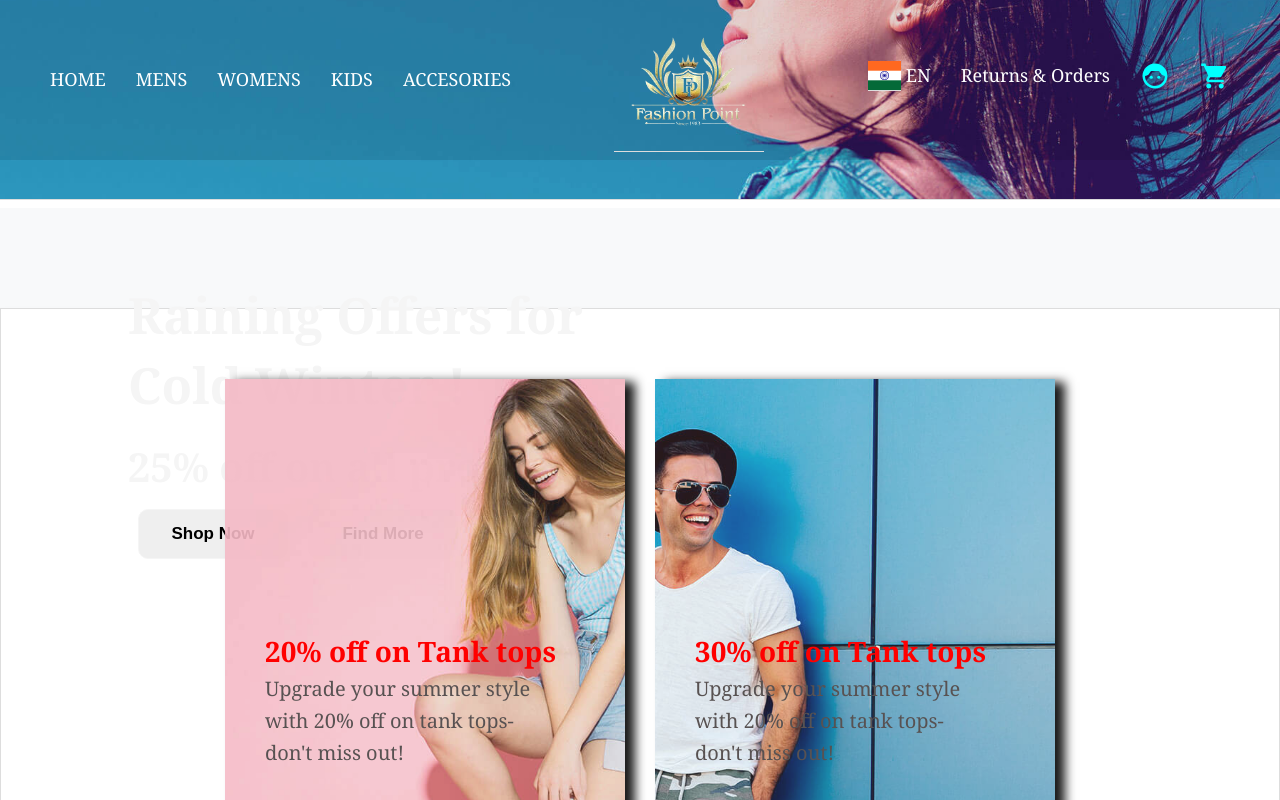
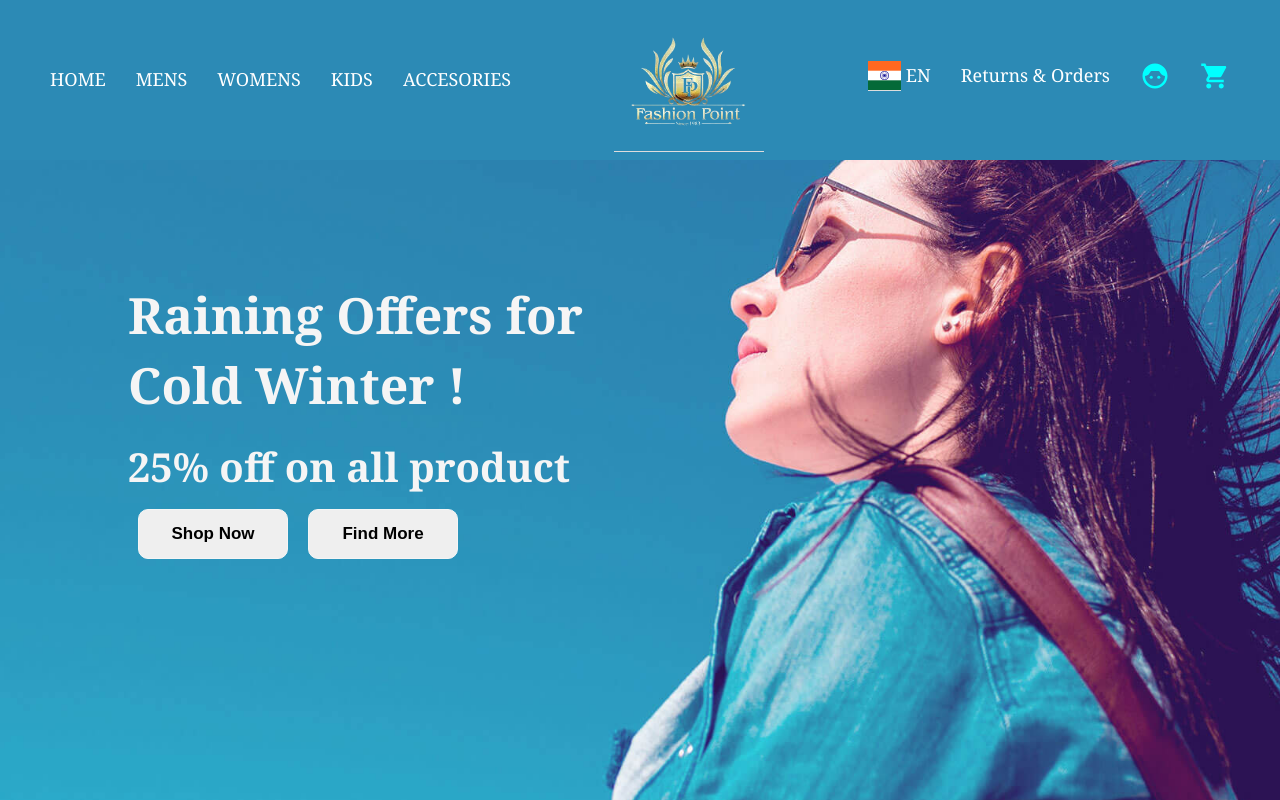
Before and after one commit to YashSakharkar/fashion-point, a React (Create React App) app: page / in a window 1280 px wide. Shown: the top 800 px of the page. Built offline with nearby package versions, Linux system fonts and the light colour scheme.

Commit message:
Added banner card and header

```diff
--- a/src/Banner/Banner.css
+++ b/src/Banner/Banner.css
@@ -2,10 +2,11 @@
 
 .body-banner-image img{
     width: 100%;
-    /* height:850px; */
+    height:850px;
+    display: block;
 }
 .banner-header {
-    position: absolute;
+    position:absolute;
     top: 35%;
     left: 10%;
 }
--- a/src/Card/Card.js
+++ b/src/Card/Card.js
@@ -9,11 +9,11 @@ const Card = () => {
     <div className="card-container">
       {
 
-        CardImages.map((image) => {
+        CardImages.map((image,index) => {
         return (
 
 
-              <div className="box">
+              <div className="box" key={index}>
                 <img src={image.cardImage} alt={image.alt} />
 
                 <div className="over-img">
--- a/src/Header/Header.css
+++ b/src/Header/Header.css
@@ -9,12 +9,13 @@
  }
 
  .header{
-   position: fixed;
+   position:fixed;
    top: 0;
    left: 0;
     width: 100%;
     height: 20%;
-    background-color: rgba(0, 0, 0, 0.10);
+    /* background-color: rgba(0, 0, 0, 0.10); */
+    background-color: #2C8AB5;
     color: #fff;
     padding: 0px 50px;
     margin: 0 auto;
```
